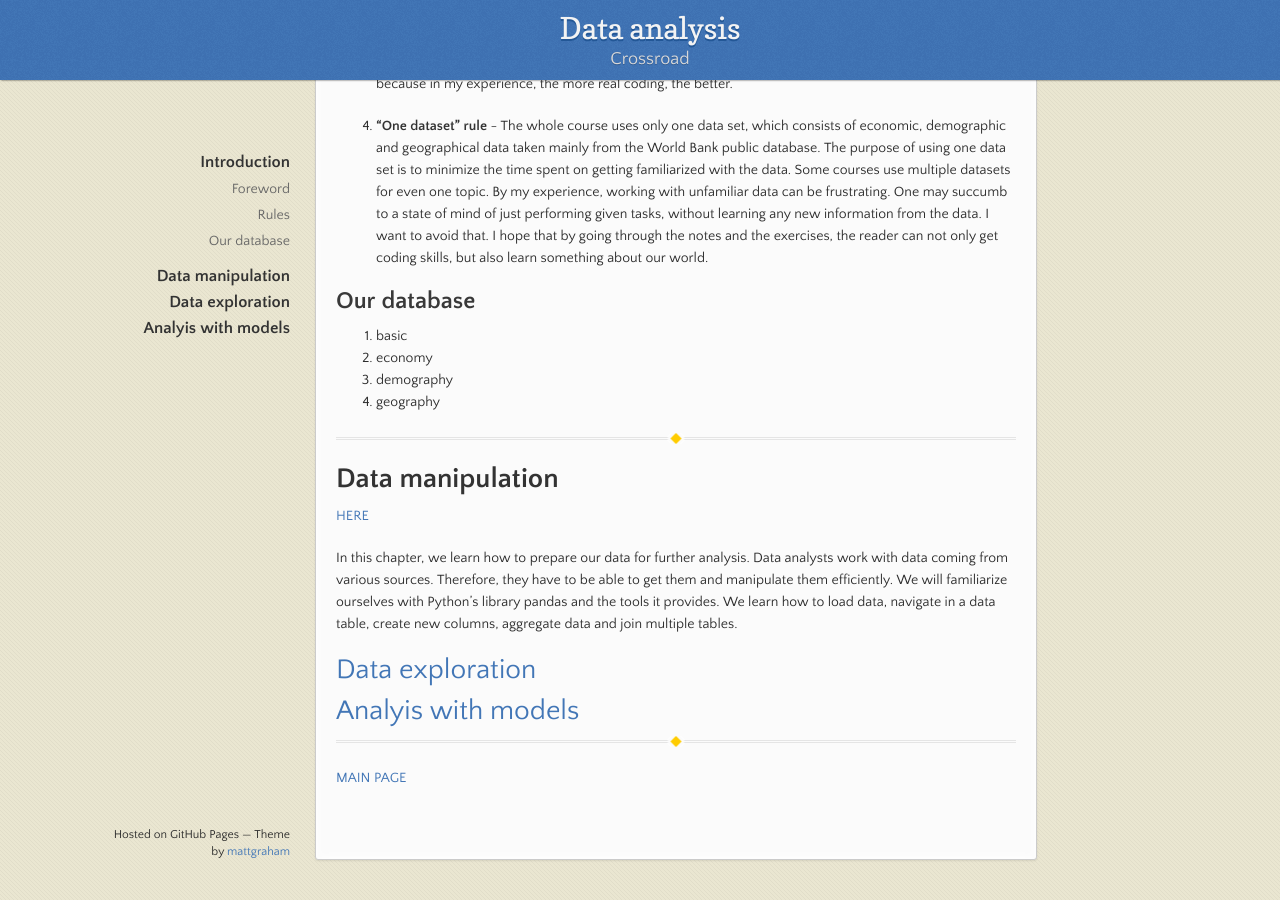
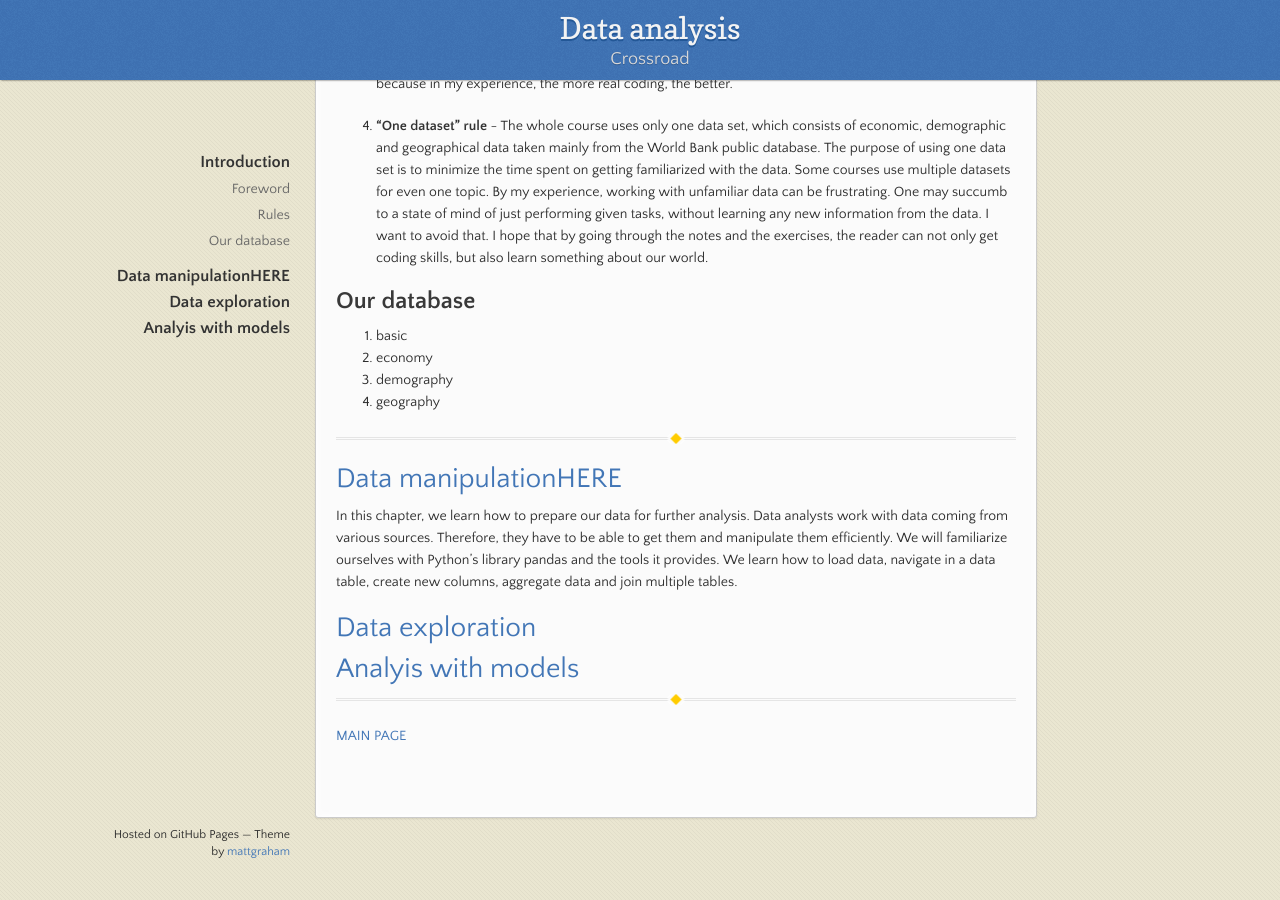
Before and after one commit to soukupmarek-edin/soukupmarek-edin.github.io, a Jekyll site: the page built from data_analysis/data_analysis_main.md, in a window 1280 px wide and 900 px high, scrolled down 564 px. Built offline with Jekyll 4.4.1, drawn with Linux system fonts in a browser that asks for light colours; Markdown is read by kramdown in place of the engine named in the settings; after the commit the page ends 1422 px from its top, so only the background shows below that.

Commit message:
Update data_analysis_main.md

```diff
--- a/data_analysis/data_analysis_main.md
+++ b/data_analysis/data_analysis_main.md
@@ -29,9 +29,7 @@ layout: data_analysis_index
 
 * * *
 
-# Data manipulation
-
-[HERE](./manipulation_main.md)
+# [Data manipulationHERE](./manipulation_main.md)
 
 In this chapter, we learn how to prepare our data for further analysis. Data analysts work with data coming from various sources. Therefore, they have to be able to get them and manipulate them efficiently. We will familiarize ourselves with Python's library pandas and the tools it provides. We learn how to load data, navigate in a data table, create new columns, aggregate data and join multiple tables.
 
```
